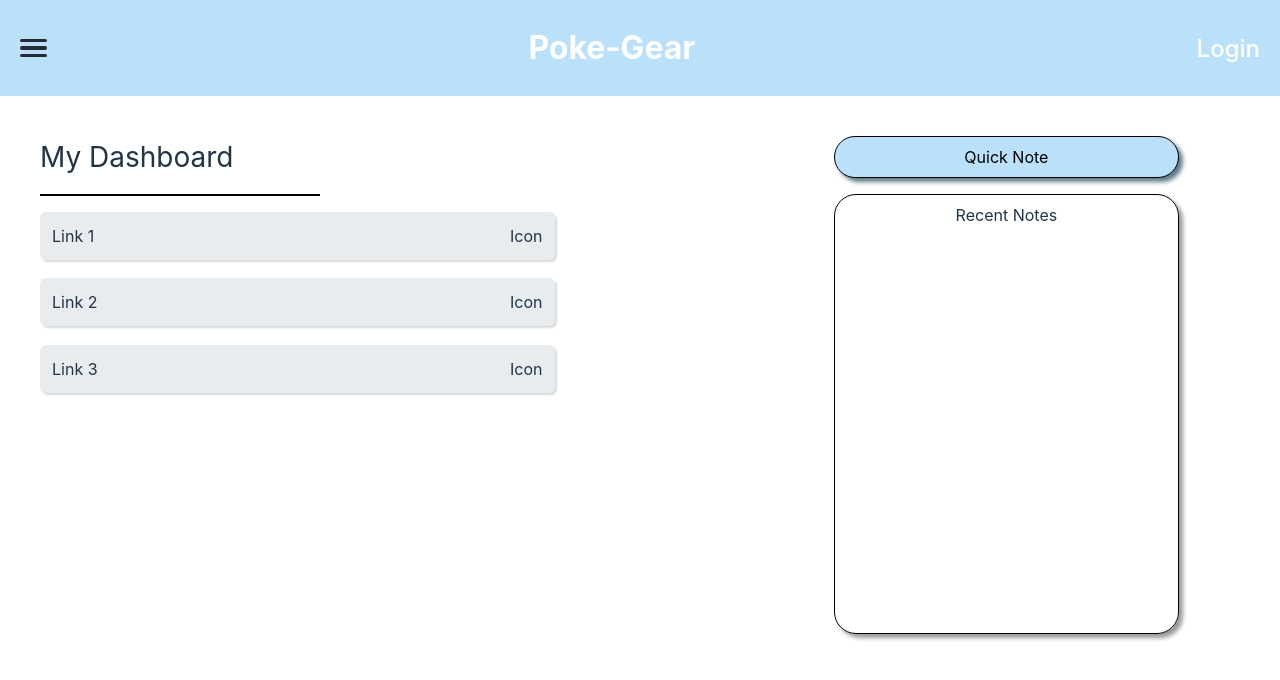
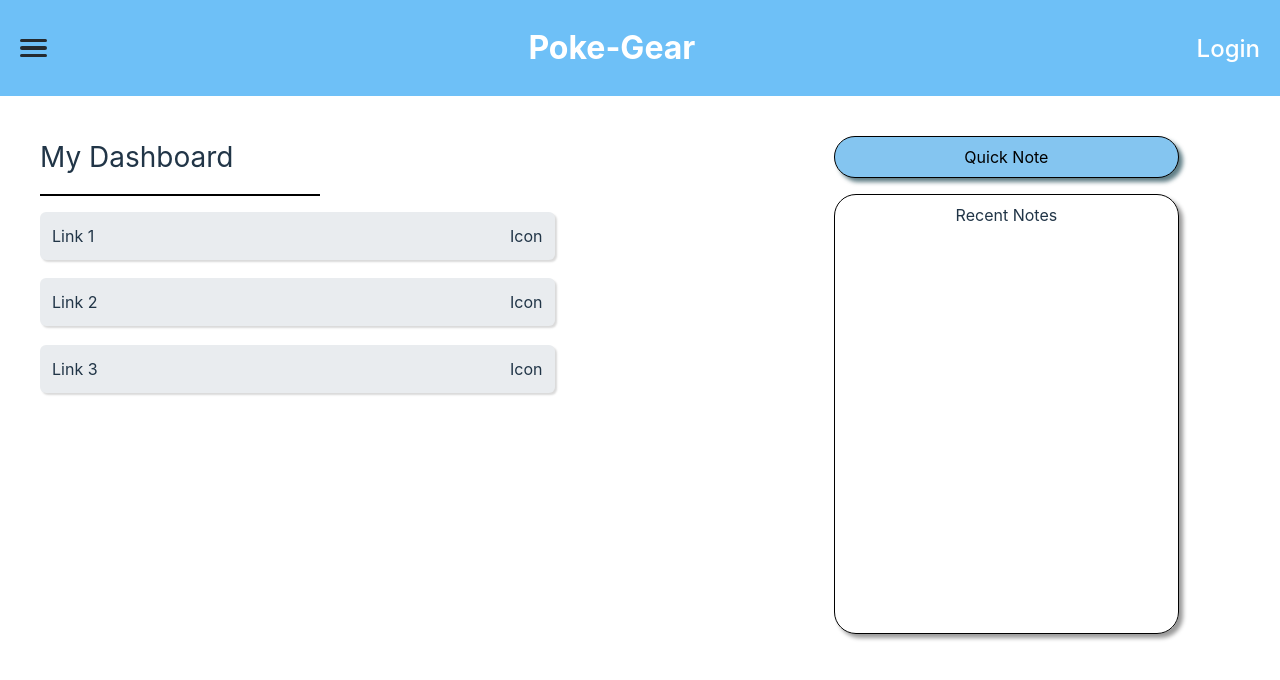
Before and after one commit to Eoljjang/poke-gear, a React (Vite) app in the folder client/: page / in a window 1280 px wide. Shown: the top 680 px of the page. Built offline with nearby package versions, Linux system fonts and the light colour scheme.

Commit message:
Minor changes to background colours/styling

```diff
--- a/client/src/components/Sidebar.jsx
+++ b/client/src/components/Sidebar.jsx
@@ -1,22 +1,20 @@
 // src/components/Sidebar.jsx
-import React from 'react';
-import PropTypes from 'prop-types';
-import '../styles/components/Sidebar.css'; // We'll create this CSS file
+import React from "react";
+import PropTypes from "prop-types";
+import "../styles/components/Sidebar.css"; // We'll create this CSS file
 
 const Sidebar = ({ isOpen, onClose }) => {
   return (
     <>
-      {/* Overlay */}
       <div
-        className={`sidebar-overlay ${isOpen ? 'open' : ''}`}
+        className={`sidebar-overlay ${isOpen ? "open" : ""}`}
         onClick={onClose}
       ></div>
 
-      {/* Sidebar */}
-      <div className={`sidebar ${isOpen ? 'open' : ''}`}>
-        {/* Sidebar content goes here */}
-        <h2>Sidebar Content</h2>
-        {/* Add your sidebar items here */}
+      <div className={`sidebar ${isOpen ? "open" : ""}`}>
+        <div className="sidebar-content">
+          <text className="sidebar-text">Sidebar Content</text>
+        </div>
       </div>
     </>
   );
--- a/client/src/styles/components/Header.css
+++ b/client/src/styles/components/Header.css
@@ -4,7 +4,7 @@
   display: flex;
   justify-content: space-between;
   align-items: center;
-    background-color: #BBE1FA;
+  background-color: #6ec0f7;
   color: white;
 }
 
--- a/client/src/styles/components/QuickNote.css
+++ b/client/src/styles/components/QuickNote.css
@@ -1,17 +1,15 @@
-.quicknote-container{
+.quicknote-container {
   display: flex;
   align-items: center;
   justify-content: center;
-
 
   margin: 0 auto;
   padding: 0.5rem; /* padding within the container */
   min-width: 70%;
 
   color: black;
-    background: #BBE1FA;
+  background: #84c5f0;
   border: 0.5px solid #000000;
   border-radius: 22px;
   box-shadow: 4px 4px 4px rgba(43, 83, 94, 0.75);
-
 }
--- a/client/src/styles/components/Sidebar.css
+++ b/client/src/styles/components/Sidebar.css
@@ -23,12 +23,21 @@
   left: -25%;
   width: 25%;
   height: 100%;
-    background-color: #3282B8;
+  background-color: #3282b8;
   transition: left 0.3s ease;
   z-index: 1000;
   overflow-y: auto;
 }
 
+.sidebar-content {
+  margin-top: 3rem;
+  margin-left: 1.5rem;
+}
+
+.sidebar text {
+  font-size: 1.5rem;
+}
+
 .sidebar.open {
   left: 0;
 }
```
Lines whose indentation alone changed are shown as unchanged.
